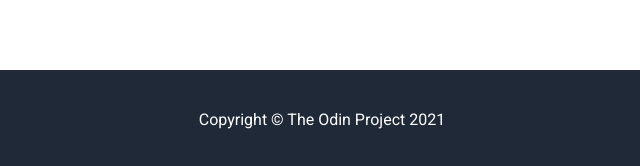
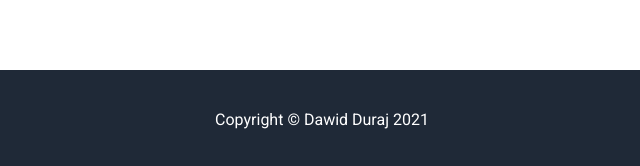
Before and after one commit to dawidduraj/odin-landing-page, a plain HTML site: page index.html in a window 1280 px wide. Shown: the part 1548-1714 px from the top of the page, 318-958 px from the left. Drawn offline with Linux system fonts and the light colour scheme.

Commit message:
Update index.html with my name

```diff
--- a/index.html
+++ b/index.html
@@ -62,7 +62,7 @@
         </button>
     </section>
     <footer>
-        Copyright © The Odin Project 2021
+        Copyright © Dawid Duraj 2021
     </footer>
 </body>
 </html>
```
